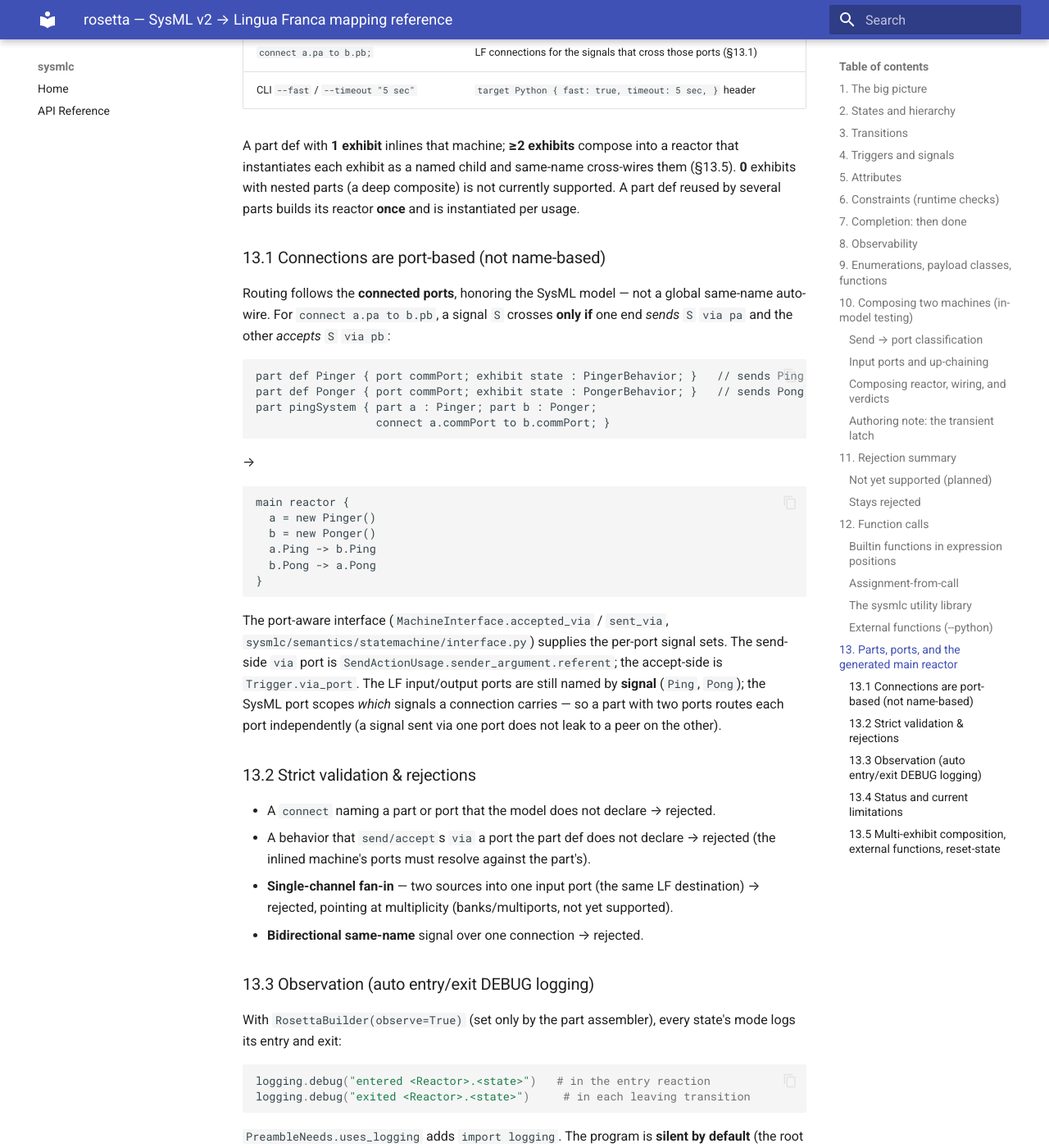
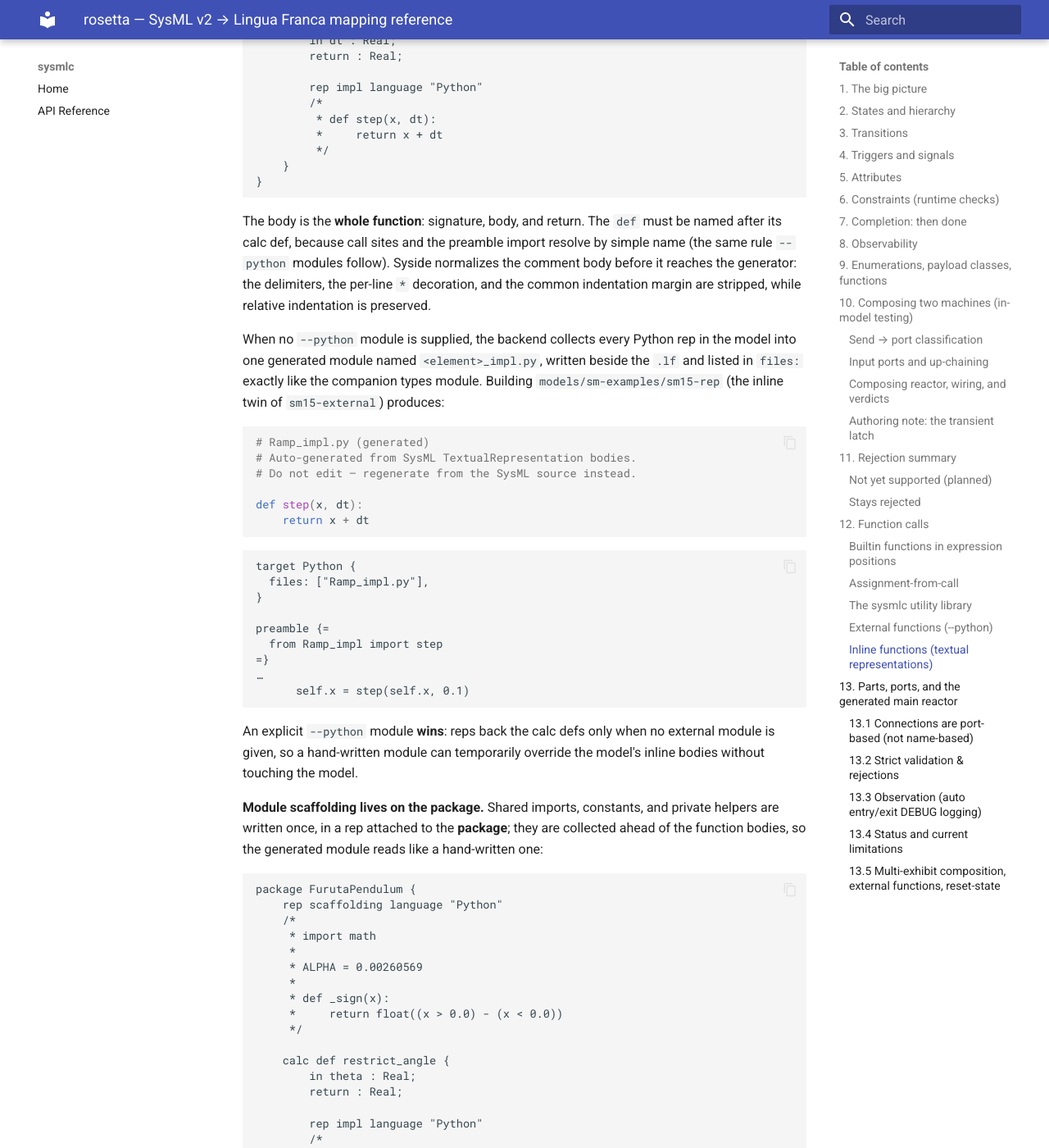
Before and after one commit to glacier-project/sysmlc-core, an MkDocs documentation site: the page built from docs/rosetta-mapping.md, in a window 1280 px wide and 1400 px high, scrolled down 14063 px. Shown: the whole window at 82% size. Built offline with MkDocs 1.6.1 and Material for MkDocs 9.7.7, drawn with Linux system fonts in a browser that asks for light colours; some of the changed text lies outside the part shown.

Commit message:
documentation(rosetta): document textual reps

````diff
--- a/docs/rosetta-mapping.md
+++ b/docs/rosetta-mapping.md
@@ -427,6 +427,9 @@
 | a composing part not exhibiting **two or more named** state defs (anonymous exhibit, or a non-exhibit member) | name every exhibit                                                                                 |
 | the **same state def exhibited twice** in one part                                                            | a composition combines distinct machines                                                           |
 | cross-machine reactor / enum / payload **name collisions** across a composition's machines                    | the merged program and preamble are keyed by simple name — rename a state, machine, or item        |
+| a Python **textual representation** outside a package or calc def                                             | its text would execute at import time in the generated module (§12)                                |
+| a rep body that is not valid Python, or whose `def` does not match the calc def's name                        | fails at build naming the calc def, instead of at run time (§12)                                   |
+| **two Python reps** on one calc def, or two rep bodies defining the **same function differently**             | the generated module's namespace is flat; the last definition would silently win (§12)             |
 
 ## 12. Function calls
 
@@ -551,6 +554,116 @@
 The DEBUG-observation `sitecustomize.py` still rides on `PYTHONPATH` (that is
 the run enabling logging, not an import requirement).
 
+### Inline functions (textual representations)
+
+Instead of shipping a separate `--python` file, a `calc def` can carry its
+own Python body inline, as a SysML **textual representation**:
+
+```sysml
+package P {
+    calc def step {
+        in x : Real;
+        in dt : Real;
+        return : Real;
+
+        rep impl language "Python"
+        /*
+         * def step(x, dt):
+         *     return x + dt
+         */
+    }
+}
+```
+
+The body is the **whole function**: signature, body, and return. The `def`
+must be named after its calc def, because call sites and the preamble import
+resolve by simple name (the same rule `--python` modules follow). Syside
+normalizes the comment body before it reaches the generator: the delimiters,
+the per-line `*` decoration, and the common indentation margin are stripped,
+while relative indentation is preserved.
+
+When no `--python` module is supplied, the backend collects every Python rep
+in the model into one generated module named `<element>_impl.py`, written
+beside the `.lf` and listed in `files:` exactly like the companion types
+module. Building `models/sm-examples/sm15-rep` (the inline twin of
+`sm15-external`) produces:
+
+```python
+# Ramp_impl.py (generated)
+# Auto-generated from SysML TextualRepresentation bodies.
+# Do not edit — regenerate from the SysML source instead.
+
+def step(x, dt):
+    return x + dt
+```
+
+```
+target Python {
+  files: ["Ramp_impl.py"],
+}
+
+preamble {=
+  from Ramp_impl import step
+=}
+…
+      self.x = step(self.x, 0.1)
+```
+
+An explicit `--python` module **wins**: reps back the calc defs only when no
+external module is given, so a hand-written module can temporarily override
+the model's inline bodies without touching the model.
+
+**Module scaffolding lives on the package.** Shared imports, constants, and
+private helpers are written once, in a rep attached to the **package**; they
+are collected ahead of the function bodies, so the generated module reads
+like a hand-written one:
+
+```sysml
+package FurutaPendulum {
+    rep scaffolding language "Python"
+    /*
+     * import math
+     *
+     * ALPHA = 0.00260569
+     *
+     * def _sign(x):
+     *     return float((x > 0.0) - (x < 0.0))
+     */
+
+    calc def restrict_angle {
+        in theta : Real;
+        return : Real;
+
+        rep impl language "Python"
+        /*
+         * def restrict_angle(theta):
+         *     pi = math.pi
+         *     return (math.fmod(math.fabs(theta) + pi, 2 * pi) - pi) * _sign(theta)
+         */
+    }
+}
+```
+
+Because collection is model-wide (not call-site-driven), every rep-backed
+calc def lands in the same module: a body may freely call another rep-backed
+calc def, the way `swingup_torque` calls `restrict_angle` in
+`models/showcase/furuta-pendulum_inline` (the full inline twin of the furuta
+showcase). Scaffolding helpers are module-internal: they never enter the
+external-name set, so a SysML call can only bind to a calc def.
+
+The purity / determinism contract of `--python` applies unchanged: a rep
+body must be a pure, deterministic function of its inputs.
+
+**Boundaries.** The collector fails loud, naming the offending element, on:
+
+| Rejected                                                  | Why                                                                                                        |
+| --------------------------------------------------------- | ---------------------------------------------------------------------------------------------------------- |
+| a Python rep on anything but a package or a calc def      | its text would land at module top level and execute at import time                                         |
+| a rep body that does not parse as Python                  | the error names the calc def and the Python line, instead of a misleading missing-function error later     |
+| a body whose `def` does not match the calc def's name     | the preamble imports the calc def's name; a mismatch would only fail at run time                           |
+| two Python reps on one calc def                           | the function body would be ambiguous; keep exactly one (reps in other languages coexist fine)              |
+| two rep bodies defining the same function **differently** | the module namespace is flat, so the last `def` would silently win; byte-identical duplicates stay allowed |
+
 ## 13. Parts, ports, and the generated main reactor
 
 A SysML **part** is the structural unit the backend turns into LF reactors.
````
